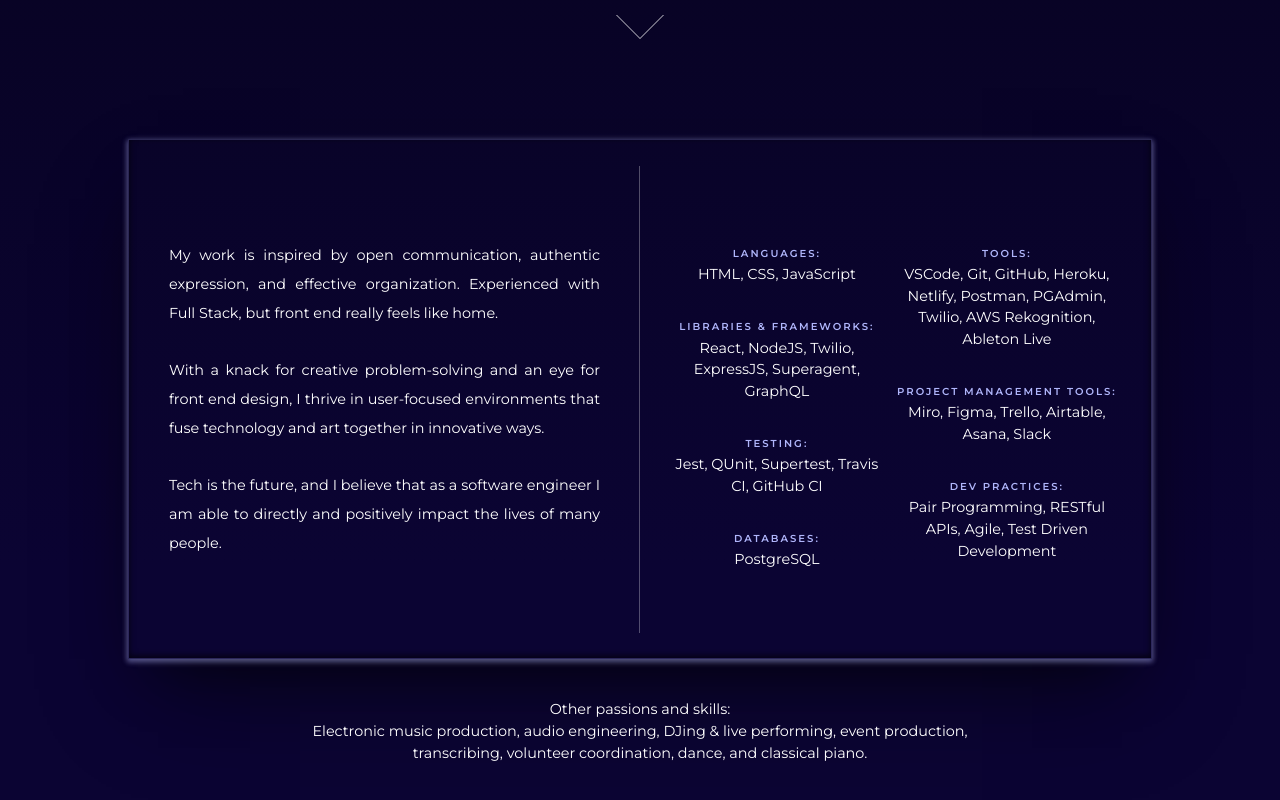
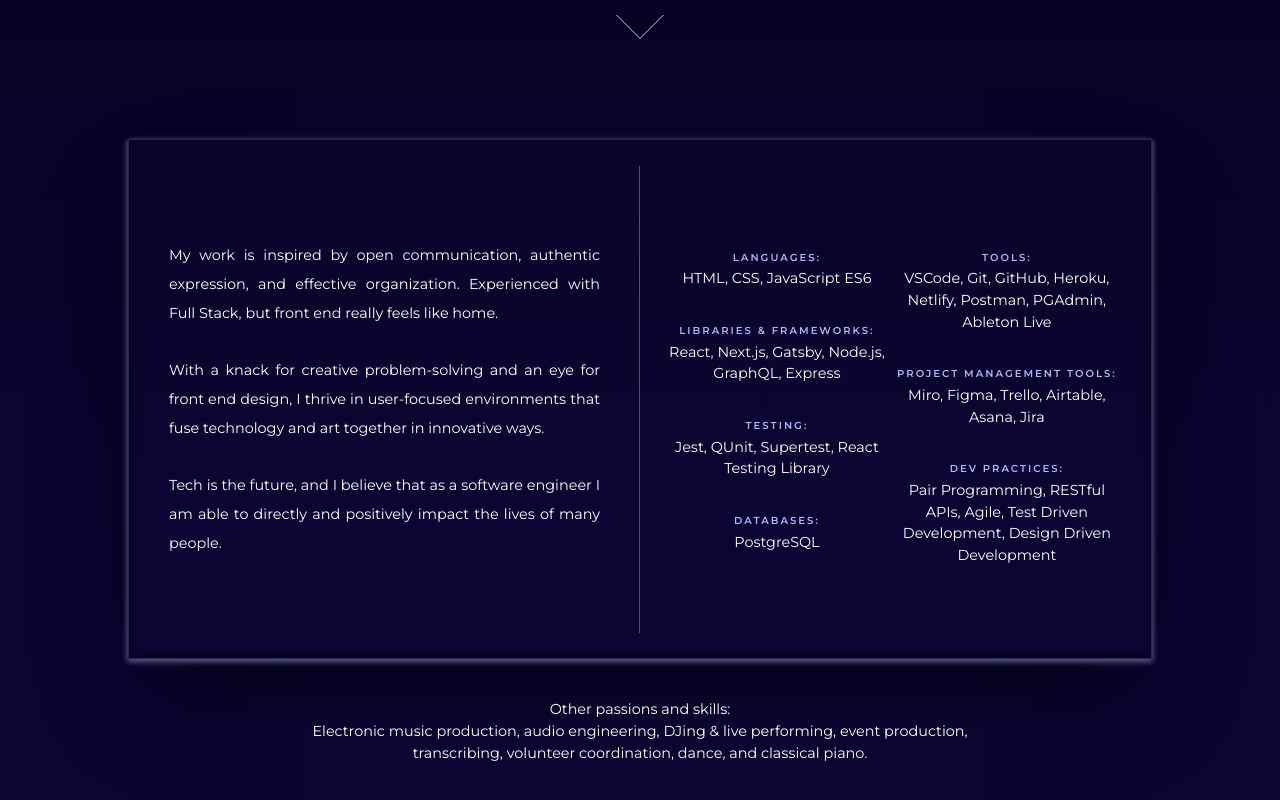
Before and after one commit to jena-boehm/portfolio-site, a React app: page / in a window 1280 px wide. Shown: the part 1561-2361 px from the top of the page. Built offline with nearby package versions, Linux system fonts and the light colour scheme.

Commit message:
update tech stack

```diff
--- a/src/components/about/About.jsx
+++ b/src/components/about/About.jsx
@@ -26,23 +26,34 @@ export const About = () => {
 
   return (
     <div className={styles.aboutContainer}>
-      <h1 className={styles.titleLeft} style={location.pathname === '/'
+      <h1
+        className={styles.titleLeft}
+        style={
+          location.pathname === '/'
             ? { display: 'none' }
             : isMobile
             ? { display: 'none' }
-          : { display: 'flex' }}>
+            : { display: 'flex' }
+        }
+      >
         ABOUT
       </h1>
 
-      <section className={styles.aboutRight}
-        style={location.pathname === '/about' && isMobile
+      <section
+        className={styles.aboutRight}
+        style={
+          location.pathname === '/about' && isMobile
             ? { margin: '2em' }
             : location.pathname === '/'
             ? { margin: '2em' }
-            : { margin: '2em 2em 2em 13em' } }>
+            : { margin: '2em 2em 2em 13em' }
+        }
+      >
         <section className={styles.aboutRightSection}>
           <section className={styles.rightTop}>
-            {location.pathname === '/about' && isMobile && <div className={styles.titleTop}>ABOUT</div>}
+            {location.pathname === '/about' && isMobile && (
+              <div className={styles.titleTop}>ABOUT</div>
+            )}
             <div className={styles.crop}>
               {/* <img
                 className={styles.headshot}
@@ -53,7 +64,8 @@ export const About = () => {
             </div>
 
             <div className={styles.description}>
-                Multifaceted, intuitive, and detail-driven Front End Software Engineer.
+              Multifaceted, intuitive, and detail-driven Front End Software
+              Engineer.
             </div>
 
             <section className={styles.socials}>
@@ -69,9 +81,18 @@ export const About = () => {
 
           <section className={styles.rightMain} ref={ref}>
             <div className={styles.bio}>
-          My work is inspired by open communication, authentic expression, and effective organization. Experienced with Full Stack, but front end really feels like home.<br/><br/>
-          With a knack for creative problem-solving and an eye for front end design, I thrive in user-focused environments that fuse technology and art together in innovative ways.<br/><br/>
-          Tech is the future, and I believe that as a software engineer I am able to directly and positively impact the lives of many people.
+              My work is inspired by open communication, authentic expression,
+              and effective organization. Experienced with Full Stack, but front
+              end really feels like home.
+              <br />
+              <br />
+              With a knack for creative problem-solving and an eye for front end
+              design, I thrive in user-focused environments that fuse technology
+              and art together in innovative ways.
+              <br />
+              <br />
+              Tech is the future, and I believe that as a software engineer I am
+              able to directly and positively impact the lives of many people.
             </div>
 
             <div className={styles.line}></div>
@@ -83,44 +104,49 @@ export const About = () => {
               <div className={styles.techStackLeft}>
                 <div className={styles.stackItem}>
                   <div className={styles.stackHeader}>Languages:</div>
-                  <div>HTML, CSS, JavaScript</div>
-                </div>
-
-                <div className={styles.stackItem}>
-                  <div className={styles.stackHeader}>Libraries & Frameworks:</div>
-                  <div>React, NodeJS, Twilio, ExpressJS, Superagent, GraphQL</div>
+                  <div>HTML, CSS, JavaScript ES6</div>
                 </div>
 
                 <div className={styles.stackItem}>
                   <div className={styles.stackHeader}>
-                  Testing:</div>
-                  <div>Jest, QUnit, Supertest, Travis CI, GitHub CI</div>
+                    Libraries & Frameworks:
+                  </div>
+                  <div>React, Next.js, Gatsby, Node.js, GraphQL, Express</div>
                 </div>
 
                 <div className={styles.stackItem}>
-                  <div className={styles.stackHeader}>
-                    Databases:</div>
+                  <div className={styles.stackHeader}>Testing:</div>
+                  <div>Jest, QUnit, Supertest, React Testing Library</div>
+                </div>
+
+                <div className={styles.stackItem}>
+                  <div className={styles.stackHeader}>Databases:</div>
                   <div>PostgreSQL</div>
                 </div>
               </div>
 
               <div className={styles.techStackRight}>
                 <div className={styles.stackItem}>
-                  <div className={styles.stackHeader}>
-                  Tools:</div>
-                  <div>VSCode, Git, GitHub, Heroku, Netlify, Postman, PGAdmin, Twilio, AWS Rekognition, Ableton Live</div>
+                  <div className={styles.stackHeader}>Tools:</div>
+                  <div>
+                    VSCode, Git, GitHub, Heroku, Netlify, Postman, PGAdmin,
+                    Ableton Live
+                  </div>
                 </div>
 
                 <div className={styles.stackItem}>
                   <div className={styles.stackHeader}>
-                  Project Management Tools:</div>
-                  <div>Miro, Figma, Trello, Airtable, Asana, Slack</div>
+                    Project Management Tools:
+                  </div>
+                  <div>Miro, Figma, Trello, Airtable, Asana, Jira</div>
                 </div>
 
                 <div className={styles.stackItem}>
-                  <div className={styles.stackHeader}>
-                  Dev Practices:</div>
-                  <div>Pair Programming, RESTful APIs, Agile, Test Driven Development</div>
+                  <div className={styles.stackHeader}>Dev Practices:</div>
+                  <div>
+                    Pair Programming, RESTful APIs, Agile, Test Driven
+                    Development, Design Driven Development
+                  </div>
                 </div>
               </div>
             </div>
@@ -128,8 +154,11 @@ export const About = () => {
         </section>
 
         <section className={styles.bottomBlurb}>
-          Other passions and skills:<br/>
-          Electronic music production, audio engineering, DJing & live performing, event production, transcribing, volunteer coordination, dance, and classical piano.
+          Other passions and skills:
+          <br />
+          Electronic music production, audio engineering, DJing & live
+          performing, event production, transcribing, volunteer coordination,
+          dance, and classical piano.
         </section>
       </section>
     </div>
```
Lines whose indentation alone changed are shown as unchanged.
